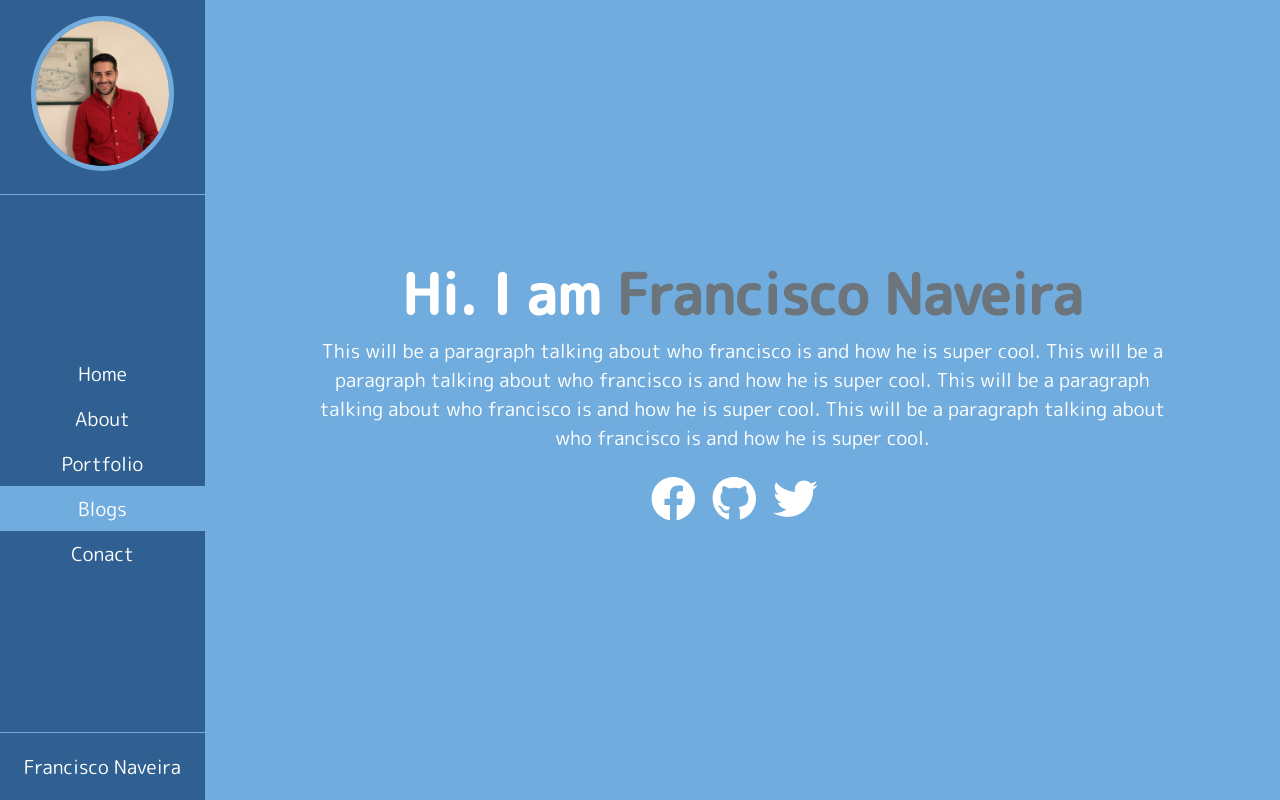
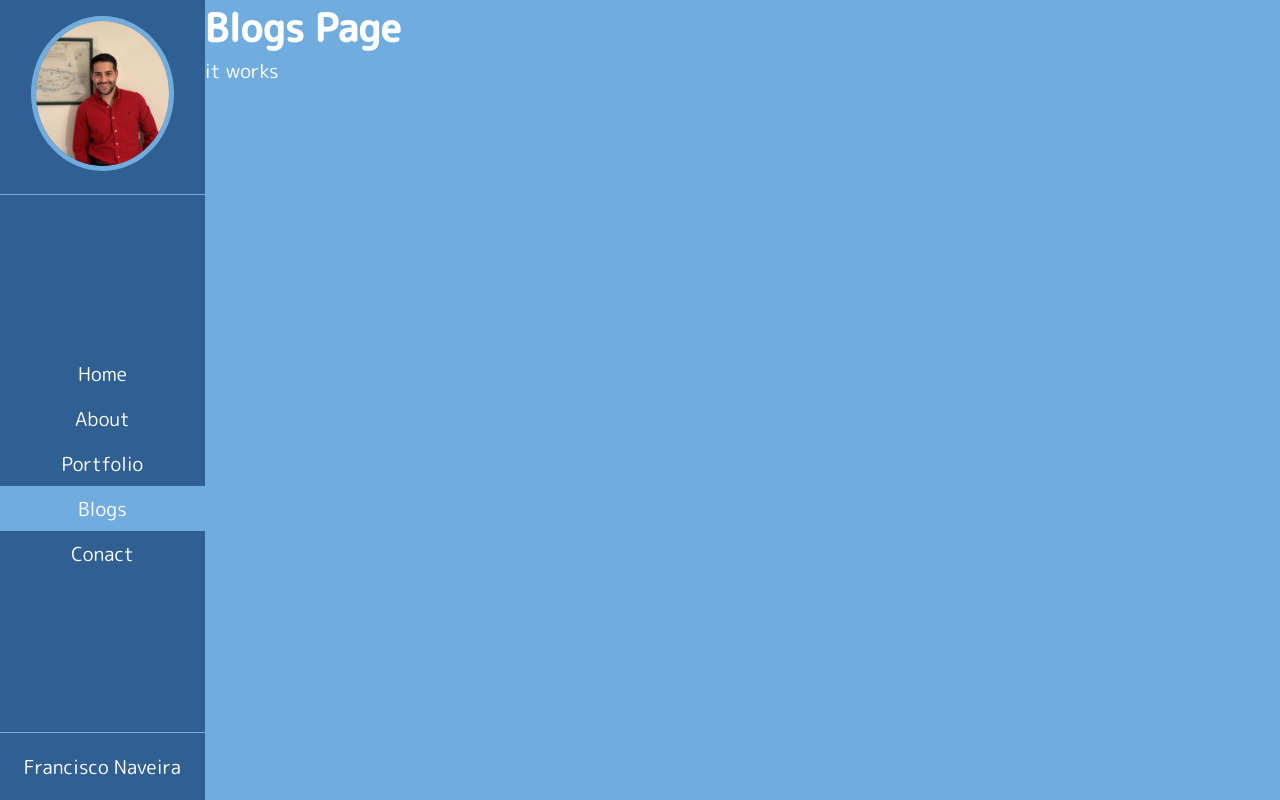
Before and after one commit to FranciscoNav/francisco-portfolio, a React (Create React App) app: page /blogs in a window 1280 px wide. Built offline with nearby package versions, Linux system fonts and the light colour scheme.

Commit message:
Added the following components About, Blog, Contact, Porfolio and title. These components are currenlt empty for the most part

```diff
--- a/src/App.js
+++ b/src/App.js
@@ -1,7 +1,12 @@
 import './App.scss';
 import './components/NavBar';
 import NavBar from './components/NavBar';
-import HomePage from './pages/HomePage';
+import {Switch, Route} from 'react-router-dom';
+import Home from './pages/Home';
+import About from './pages/About';
+import Blogs from './pages/Blogs';
+import Contact from './pages/Contact';
+import Portfolio from './pages/Portfolio';
 
 function App() {
 
@@ -12,7 +17,28 @@ function App() {
       </div>
       <div className="main-content">
         <div className='content'>
-          <HomePage/>
+          <Switch>
+            <Route path='/' exact>
+              <Home/>
+            </Route>
+
+            <Route path='/about' exact>
+              <About/>
+            </Route>
+
+            <Route path='/blogs' exact>
+              <Blogs/>
+            </Route>
+
+            <Route path='/contact' exact>
+              <Contact/>
+            </Route>
+
+            <Route path='/portfolio' exact>
+              <Portfolio/>
+            </Route>
+
+          </Switch>
         </div>
       </div>
     </div>
--- a/src/App.scss
+++ b/src/App.scss
@@ -1,6 +1,7 @@
 @import './styles/layout.scss';
 @import './styles/navbar.scss';
 @import './styles/typography.scss';
+@import './styles/title.scss';
 
 *{
     padding: 0;
--- /dev/null
+++ b/src/components/Title.js
@@ -0,0 +1,13 @@
+import React from 'react';
+
+function Title() {
+    return (
+        <div className='title'>
+            <h3>
+                <span></span>
+            </h3>
+        </div>
+    )
+}
+
+export default Title;
--- /dev/null
+++ b/src/pages/About.js
@@ -0,0 +1,14 @@
+import React from 'react';
+import Title from '../components/Title';
+
+function About() {
+
+    return (
+        <div className="about-page">
+            <h1>About Page</h1>
+            <Title/>
+        </div>
+    )
+}
+
+export default About;
--- /dev/null
+++ b/src/pages/Blogs.js
@@ -0,0 +1,13 @@
+import React from 'react';
+
+function Blogs() {
+
+    return (
+        <div className="blogs-page">
+            <h1>Blogs Page</h1>
+            <p>it works</p>
+        </div>
+    )
+}
+
+export default Blogs;
--- /dev/null
+++ b/src/pages/Contact.js
@@ -0,0 +1,13 @@
+import React from 'react';
+
+function Contact() {
+
+    return (
+        <div className='contact-page'>
+            <h1>Contact Page</h1>
+            <p>it works</p>
+        </div>
+    )
+}
+
+export default Contact;
--- a/src/pages/HomePage.js
+++ b/src/pages/Home.js
@@ -3,7 +3,7 @@ import {faFacebook, faGithub, faTwitter} from '@fortawesome/free-brands-svg-icon
 import { FontAwesomeIcon } from '@fortawesome/react-fontawesome';
 import {Link} from 'react-router-dom';
 
-function HomePage() {
+function Home() {
 
     return (
         <div className="home-page">
@@ -34,4 +34,4 @@ function HomePage() {
     )
 }
 
-export default HomePage
+export default Home;
--- /dev/null
+++ b/src/pages/Portfolio.js
@@ -0,0 +1,11 @@
+import React from 'react';
+
+function Portfolio() {
+    return (
+        <div>
+            <h1>Portfolio Page</h1>
+        </div>
+    )
+}
+
+export default Portfolio;
```
Also changed, not shown: src/styles/title.scss (added).
